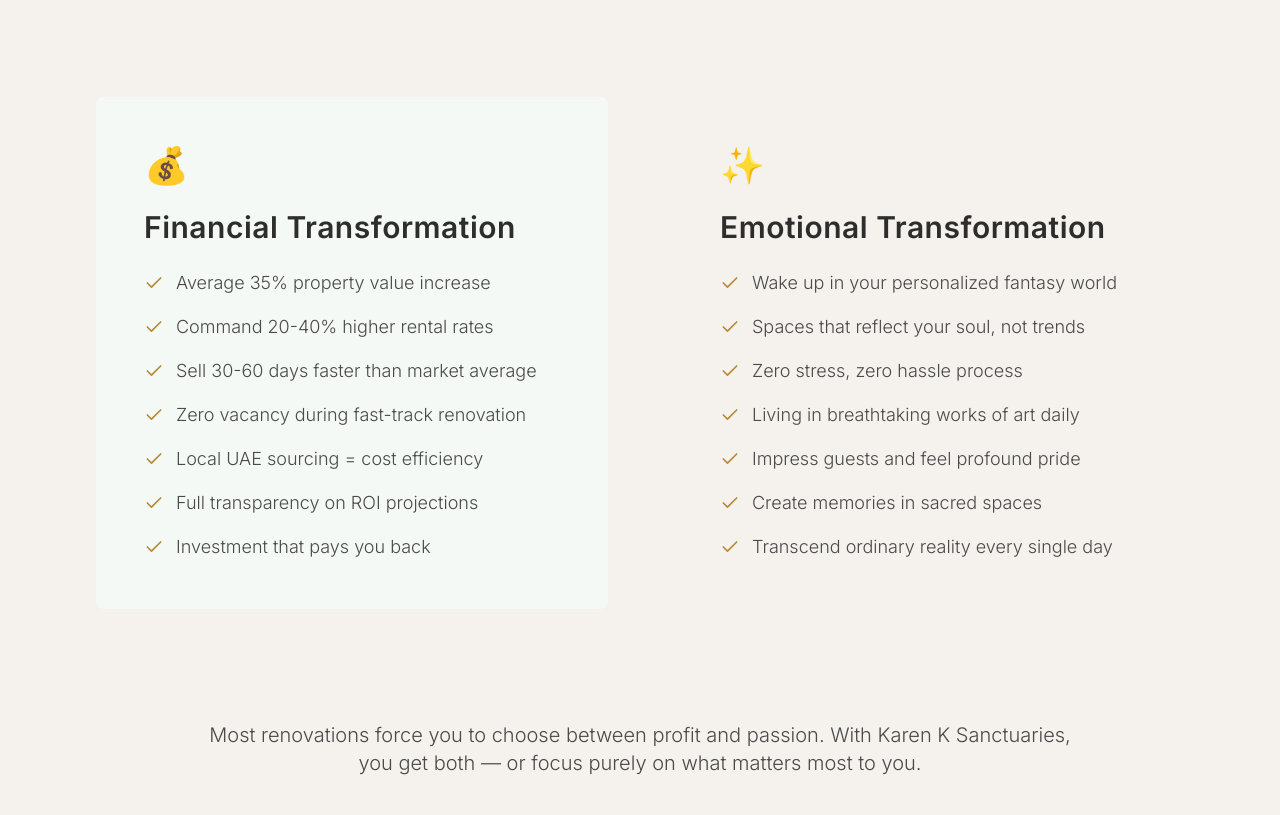
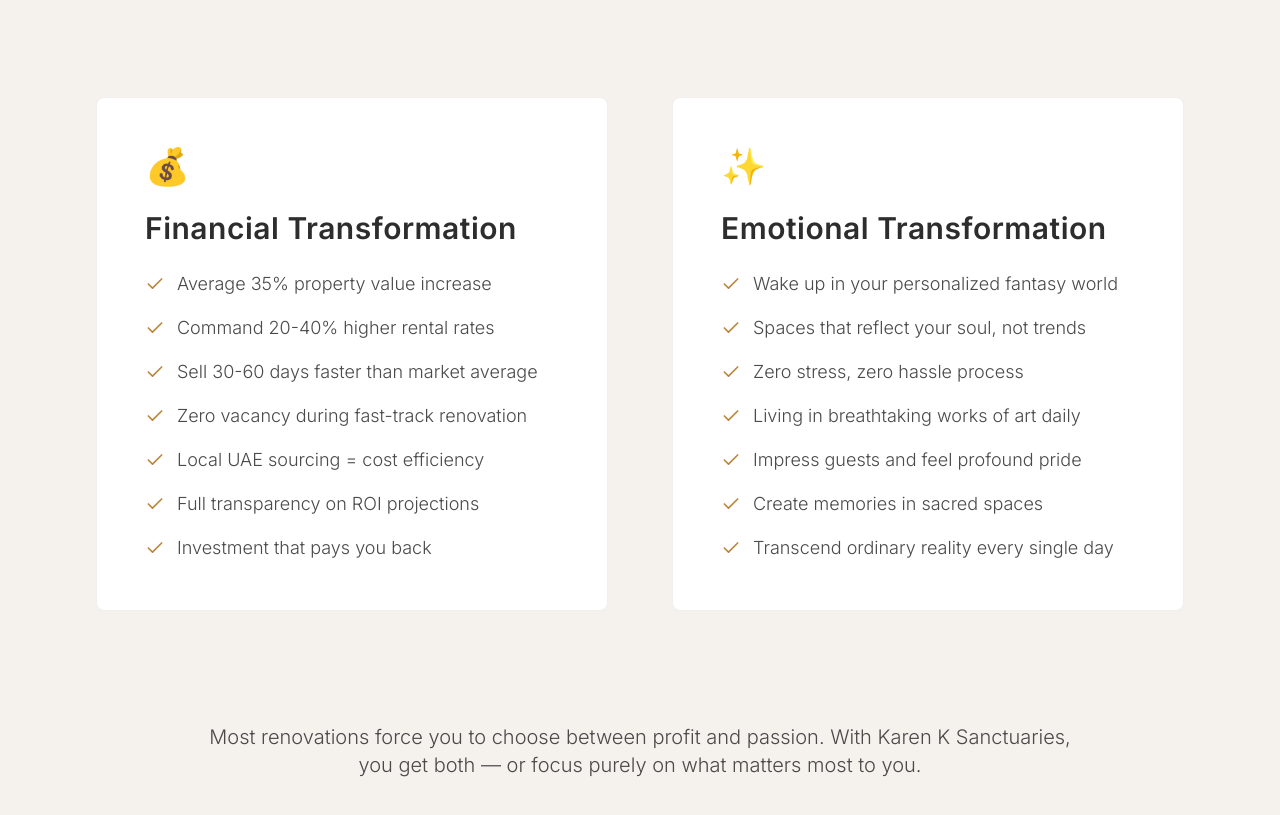
Before and after one commit to ddandanell/Karen-profil-4, a Next.js app: page / in a window 1280 px wide. Shown: the part 6983-7798 px from the top of the page. Built offline with nearby package versions, Linux system fonts and the light colour scheme.

Commit message:
Update Financial and Emotional Transformation boxes to match white background styling

```diff
--- a/app/page.tsx
+++ b/app/page.tsx
@@ -424,7 +424,7 @@
             whileInView={{ opacity: 1, x: 0 }}
             viewport={{ once: true }}
             transition={{ duration: 0.6 }}
-            className="group bg-[#F5F9F5] p-8 md:p-10 lg:p-12 rounded-lg hover:shadow-2xl hover:-translate-y-2 transition-all duration-300 cursor-pointer"
+            className="group bg-white p-8 md:p-10 lg:p-12 rounded-lg hover:shadow-2xl hover:-translate-y-2 transition-all duration-300 cursor-pointer border border-soft-taupe/30"
           >
             <div className="text-4xl mb-6">💰</div>
             <h3 className="font-sans text-2xl md:text-3xl font-semibold text-deep-charcoal mb-6">
@@ -454,7 +454,7 @@
             whileInView={{ opacity: 1, x: 0 }}
             viewport={{ once: true }}
             transition={{ duration: 0.6 }}
-            className="group bg-warm-beige p-8 md:p-10 lg:p-12 rounded-lg hover:shadow-2xl hover:-translate-y-2 transition-all duration-300 cursor-pointer"
+            className="group bg-white p-8 md:p-10 lg:p-12 rounded-lg hover:shadow-2xl hover:-translate-y-2 transition-all duration-300 cursor-pointer border border-soft-taupe/30"
           >
             <div className="text-4xl mb-6">✨</div>
             <h3 className="font-sans text-2xl md:text-3xl font-semibold text-deep-charcoal mb-6">
```
